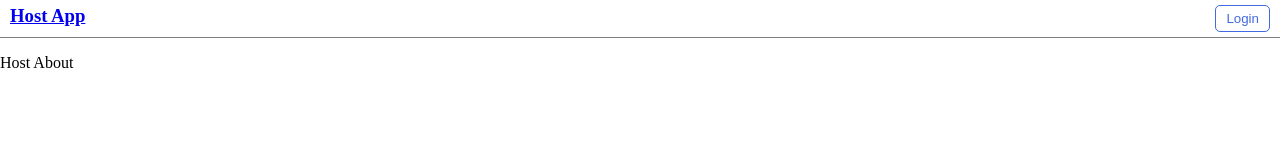
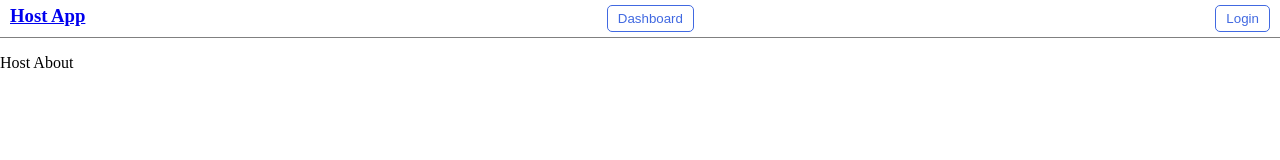
Before and after one commit to SuhelTamboli/MFE-Demo, a React (Vite) app in the folder host-app/: page /about in a window 1280 px wide. Shown: the top 160 px of the page. Built offline with nearby package versions, Linux system fonts and the light colour scheme.

Commit message:
added btn to see dashboard

```diff
--- a/host-app/src/components/Header/Header.jsx
+++ b/host-app/src/components/Header/Header.jsx
@@ -6,6 +6,11 @@ const Header = () => {
     <div className={styles["host-app-header-container"]}>
       <Link to="/">
         <h3 className={styles["host-app-header-name"]}>Host App</h3>
+      </Link>
+      <Link to="dashboard/fulldashboard">
+        <button className={styles["host-app-header-login-button"]}>
+          Dashboard
+        </button>
       </Link>
       <Link to="auth/signin">
         <button className={styles["host-app-header-login-button"]}>
```
